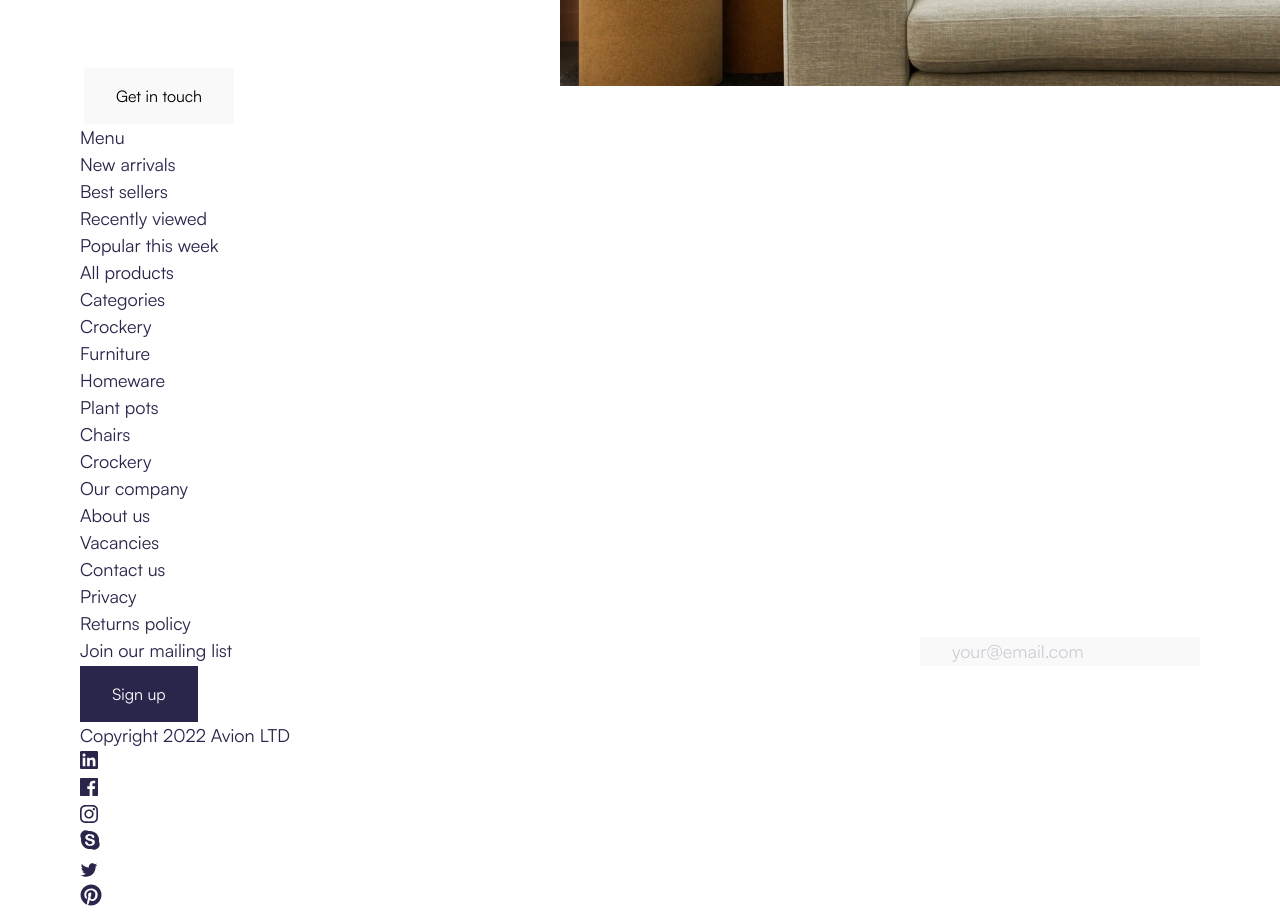
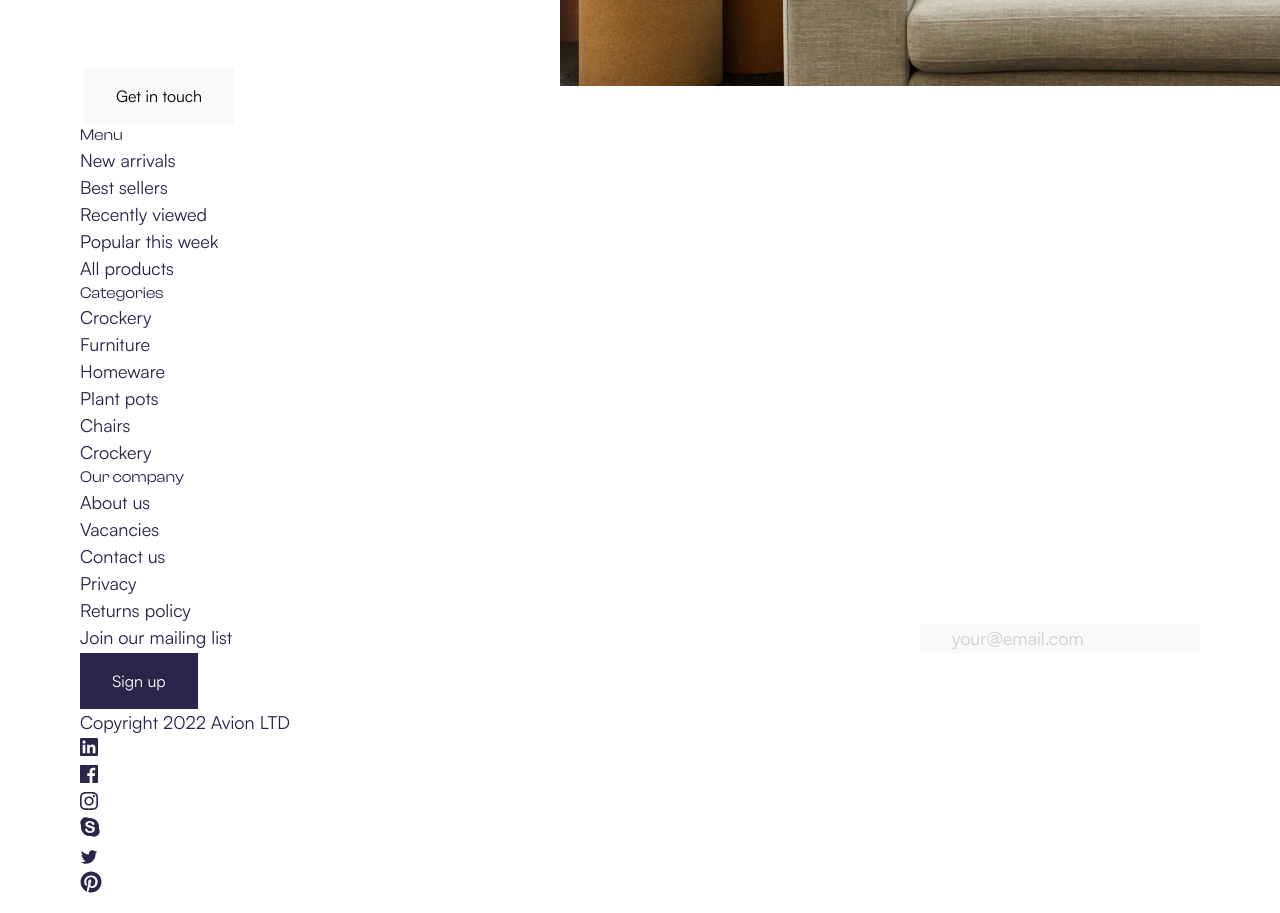
Before and after one commit to hrmvlg/avion, a website: page index.html in a window 1280 px wide. Shown: the part 3700-4613 px from the top of the page. Drawn offline with Linux system fonts and the light colour scheme.

Commit message:
added h5 to footer lists

```diff
--- a/index.html
+++ b/index.html
@@ -340,8 +340,8 @@
                 <div class="footer__body-left">
                     <div class="footer__menu">
                         <ul class="footer__list">
-                            <li class="footer__item footer__list-title">
-                                Menu
+                            <li class="footer__item">
+                                <h5 class="footer__list-title">Menu</h5>
                             </li>
                             <li class="footer__item">
                                 <a class="footer__link">
@@ -372,7 +372,9 @@
                     </div>
                     <div class="footer__categories">
                         <ul class="footer__list">
-                            <li class="footer__item footer__list-title">Categories</li>
+                            <li class="footer__item">
+                                <h5 class="footer__list-title">Categories</h5>
+                            </li>
                             <li class="footer__item">
                                 <a class="footer__link">
                                     Crockery
@@ -407,7 +409,11 @@
                     </div>
                     <div class="footer__company">
                         <ul class="footer__list">
-                            <li class="footer__itemfooter__list-title">Our company</li>
+                            <li class="footer__itemfooter__list-title">
+                                <h5 class="footer__list-title">
+                                    Our company
+                                </h5>
+                            </li>
                             <li class="company__item">
                                 <a class="footer__link">
                                     About us
```
